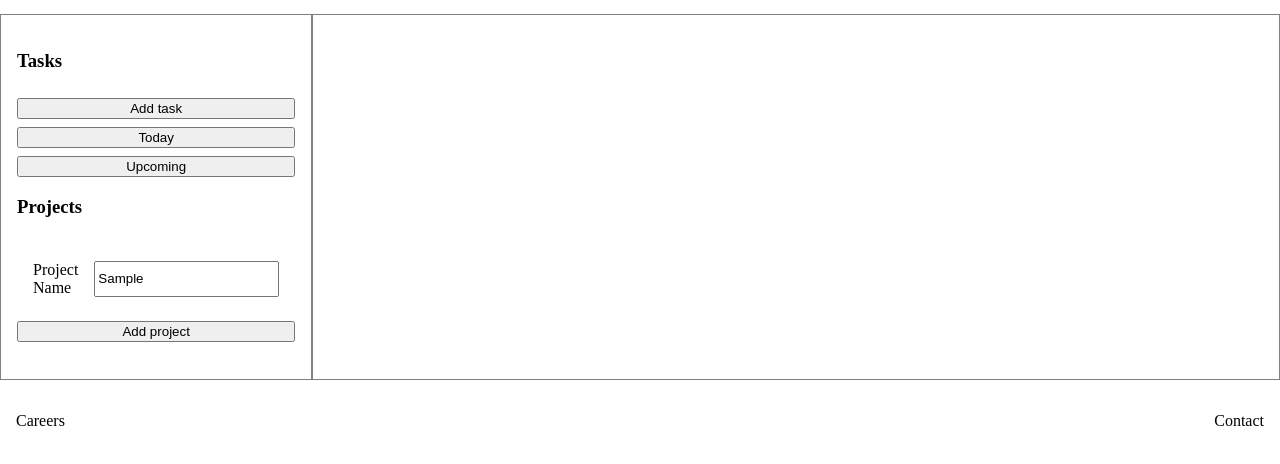
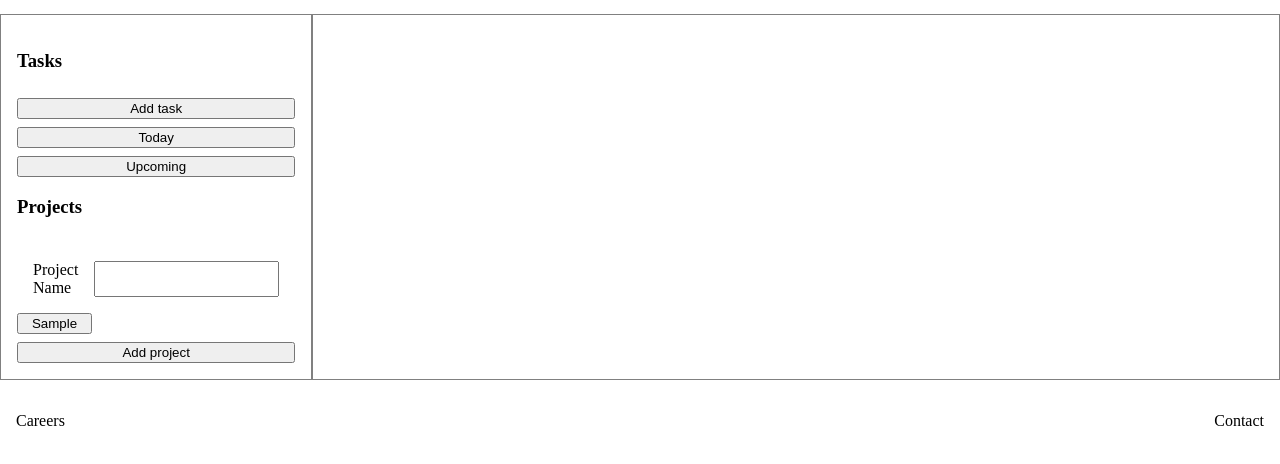
Before and after one commit to Helloimalex1223/toDoList, a website built with webpack: page src/template.html in a window 1280 px wide. Both pictures are taken after typing "Sample" into the empty fields and a click on the button "Add project". Shown: the part 86-550 px from the top of the page. Built offline with nearby package versions, Linux system fonts and the light colour scheme.

Commit message:
add HTML and js to handle adding project categories

```diff
--- a/src/addProject.js
+++ b/src/addProject.js
@@ -1,10 +1,15 @@
 export function addProject()
 {
-    console.log("Button clicked");
+    const formValue = document.querySelector("#project");
+    console.log(formValue.value);
+    addProjectButton(formValue.value);
+    formValue.value = "";
 }
 
-export function hideInput(DOMElement)
+function addProjectButton(projectButton)
 {
-    // DOMElement.classList.toggle("hidden");
-    console.log("button clicked");
+    const projDiv = document.querySelector(".currentProjects");
+    const myButton = document.createElement("button");
+    myButton.textContent = projectButton;
+    projDiv.appendChild(myButton);
 }
--- a/src/formHandling.js
+++ b/src/formHandling.js
@@ -6,6 +6,7 @@ import { toDoListObject } from "./to-do-card";
 export function handleFormInfo(arrayName, cardNumber)
 {
 
+cardNumber++;
 //the values from the modal are initialized into a variable
 let val = onFormSubmit();
 
@@ -17,7 +18,6 @@ arrayName.push(valObj);
 
 //output the last array value to the DOM
 toDoCardDom(arrayName[arrayName.length - 1], cardNumber);
-cardNumber++;
 
 return cardNumber;
 }
--- a/src/index.js
+++ b/src/index.js
@@ -4,18 +4,20 @@ import { toggleModal } from "./modal";
 import { handleFormInfo } from "./formHandling"
 import { handleFormReset } from "./formHandling"
 import { addProject } from "./addProject";
-import { hideInput } from "./addProject";
 // import { deleteToDoListObject } from "./to-do-card";
 // import { deleteToDoListDOM } from "./to-do-card-dom";
 
 
 //TOD   o: CREATE DROPDOWN THAT DISPLAYS WHEN THE USER CLICKS "ADD PROJECT." Feed the info into the DOM to create a button with that project name. Later, categorize the to do cards by the available projects
 
+//fill in project array with the added project values (from the buttons the user added) --- add a div for each separate project? Then the user can delete projects as needed. -- need to feed this array into the project field so a user can select this when creating a card.
+
 //Allow users to delete a card
 formModalLogic();
 
 
 let toDoArray = [];
+let projectArray = [];
 let submitButton = document.querySelector(".submitButton");
 let cancelButton = document.querySelector(".cancelButton");
 let addProjectButton = document.querySelector(".addProject");
@@ -25,13 +27,10 @@ let cardToRemove;
 let cardNumber = 0;
 let addTask = document.querySelector(".addTask");
 let modalSelect = document.querySelector(".modalContainer");
-let projectSelect = document.querySelector(".myProjects");
 
 //hide the modal when the page is loaded
 toggleModal(modalSelect);
 
-//hide the form input when the page is loaded
-hideInput(projectSelect);
 
 //display the modal when the "add task" button is clicked
 addTask.addEventListener("click", function()
--- a/src/styles.css
+++ b/src/styles.css
@@ -27,6 +27,14 @@ body
     display: flex;
     padding: 1rem;
     gap: 1rem;
+}
+
+.currentProjects
+{
+    display: flex;
+    flex-direction: column;
+    gap: 1rem;
+    width: 75px;
 }
 
 nav
--- a/src/template.html
+++ b/src/template.html
@@ -31,6 +31,9 @@
                     <label for="project">Project Name</label>
                     <input type="text" name="project" id="project">
                 </form>
+                <div class="currentProjects">
+
+                </div>
             </div>
             <button class="addProject">Add project</button>
         </div>
```
